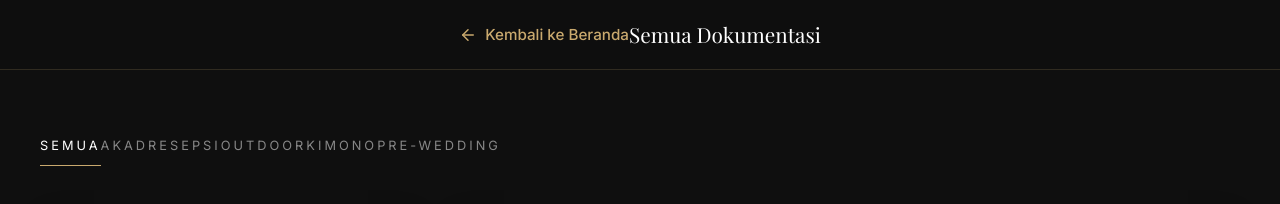
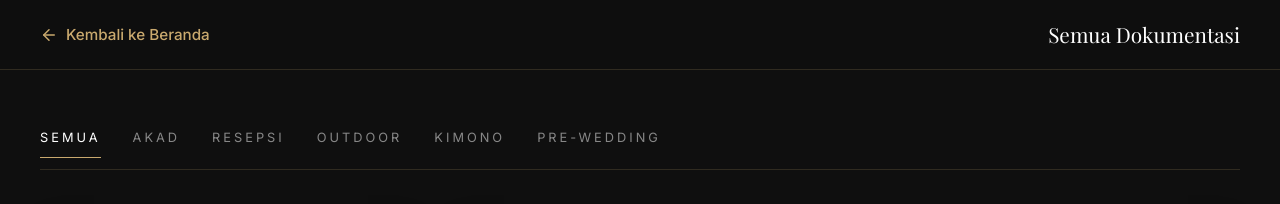
Before and after one commit to Komara11/royani-wedding, a Next.js app: page /portfolio in a window 1280 px wide. Shown: the top 204 px of the page. Built offline with nearby package versions, Linux system fonts and the light colour scheme; no server answers; the database is empty; grey boxes are pictures that could not be loaded.

Commit message:
Fix squished header and filter buttons in portfolio page due to missing width and typo in classname

```diff
--- a/src/app/portfolio/page.tsx
+++ b/src/app/portfolio/page.tsx
@@ -107,7 +107,7 @@ export default function PortfolioPage() {
   return (
     <>
       <nav style={{ background: "var(--nav-bg)", borderBottom: "1px solid var(--border-color)", padding: "16px 40px", position: "sticky", top: 0, zIndex: 100, backdropFilter: "blur(10px)" }}>
-        <div style={{ maxWidth: 1280, margin: "0 auto", display: "flex", alignItems: "center", justifyContent: "space-between" }}>
+        <div style={{ maxWidth: 1280, width: "100%", margin: "0 auto", display: "flex", alignItems: "center", justifyContent: "space-between", flexWrap: "wrap", gap: "16px" }}>
           <Link href="/" style={{ color: "var(--gold)", textDecoration: "none", fontSize: "0.95rem", display: "flex", alignItems: "center", gap: "8px", fontWeight: 500 }}>
             <svg viewBox="0 0 24 24" fill="none" stroke="currentColor" strokeWidth="2" strokeLinecap="round" strokeLinejoin="round" style={{ width: 18, height: 18 }}>
               <line x1="19" y1="12" x2="5" y2="12" />
@@ -124,7 +124,7 @@ export default function PortfolioPage() {
       <main style={{ padding: "60px 40px", maxWidth: 1280, margin: "0 auto", minHeight: "80vh" }}>
 
         {/* Filter */}
-        <div className="portfolio-filter" style={{ marginBottom: "40px" }}>
+        <div className="portfolio-filters" style={{ marginBottom: "40px" }}>
           {categories.map((cat) => (
             <button
               key={cat}
@@ -141,7 +141,7 @@ export default function PortfolioPage() {
           {filteredPortfolio.map((item, idx) => (
             <div
               key={item.id}
-              className={`portfolio-item ${item.gridClass || "span-1"} reveal`}
+              className={`portfolio-item ${item.gridClass || "col-4"} reveal`}
               style={{ transitionDelay: `${idx * 0.05}s` }}
               onClick={() => openLightbox(item.id)}
             >
```
